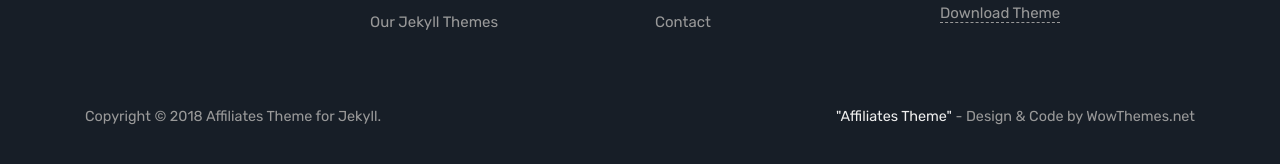
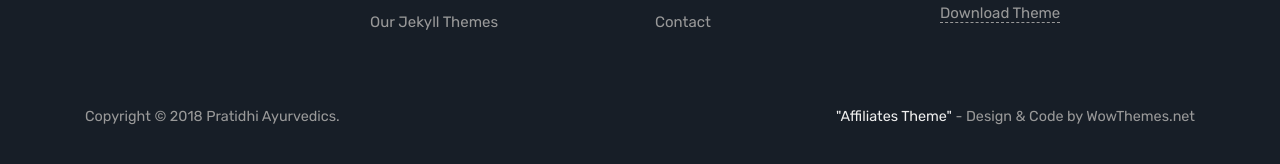
Before and after one commit to rahulrajan2202/pratidhi, a Jekyll site: the page built from index.html, in a window 1280 px wide and 900 px high, scrolled down 1932 px. Shown: the part 727-891 px from the top of the window. Built offline with Jekyll 4.4.1, drawn with Linux system fonts in a browser that asks for light colours; the list of posts is cut into pages by our own code; comment, search, counter and statistics services are not loaded.

Commit message:
Update _config.yml

```diff
--- a/_config.yml
+++ b/_config.yml
@@ -1,5 +1,5 @@
 # Site
-name: Affiliates Theme for Jekyll
+name: Pratidhi Ayurvedics
 description: Jekyll Theme for Blogging
 meta_description: "Jekyll theme for blogging."
 logo: 'assets/images/logo.png'
```
